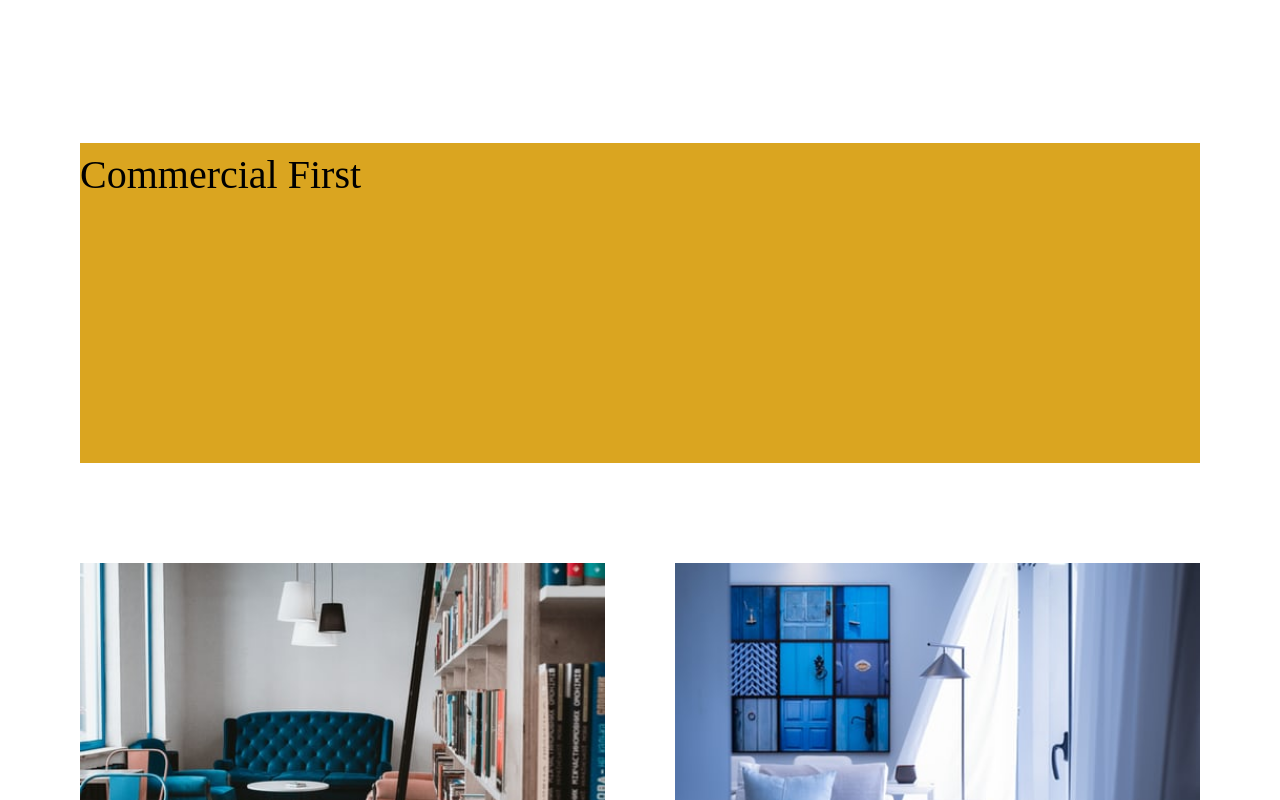
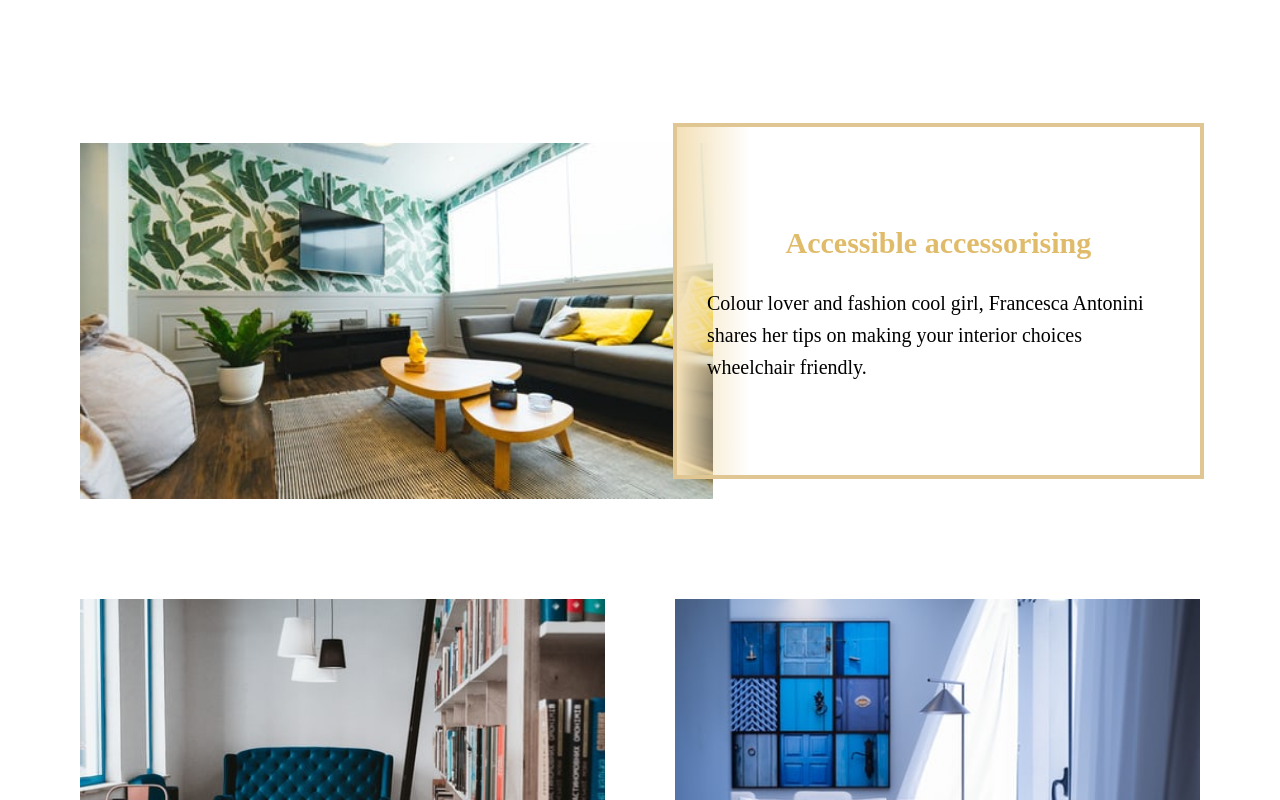
Before and after one commit to alexticovschi/lofter, a React (Create React App) app: page / in a window 1280 px wide. Shown: the part 2100-2900 px from the top of the page. Built offline with nearby package versions, Linux system fonts and the light colour scheme; a web font is replaced by a local one.

Commit message:
building the Commercial sections

```diff
--- a/src/components/CommercialFirst/CommercialFirst.jsx
+++ b/src/components/CommercialFirst/CommercialFirst.jsx
@@ -1,9 +1,25 @@
 import React from "react";
+import commercial from "../../Resources/img/commercial.jpg";
 
 import "./commercialFirst.scss";
 
 const CommercialFirst = () => {
-  return <section className="commercial-first">Commercial First</section>;
+  return (
+    <section className="commercial-first">
+      <img
+        src={commercial}
+        alt="commercial"
+        className="commercial-first__img"
+      />
+      <div className="commercial__article-container article__container">
+        <h2 className="article__container--title">Accessible accessorising</h2>
+        <p className="article__container--content">
+          Colour lover and fashion cool girl, Francesca Antonini shares her tips
+          on making your interior choices wheelchair friendly.
+        </p>
+      </div>
+    </section>
+  );
 };
 
 export default CommercialFirst;
--- a/src/components/CommercialFirst/commercialFirst.scss
+++ b/src/components/CommercialFirst/commercialFirst.scss
@@ -1,7 +1,42 @@
 .commercial-first {
     grid-column: center-start / center-end;
-    height: 40vh;
-    background: goldenrod;
     display: grid;
     grid-template-columns: 1.3fr 1fr;
+
+    @media (max-width: 700px) {
+        grid-column: full-start / full-end;
+        grid-template-columns: 1fr;
+        grid-template-rows: 2fr .6fr;
+
+    }
+
+    &__img {
+        width: 100%;
+    }
+
+    .article__container {
+        display: grid;
+        align-content: center;
+        justify-items: center;
+
+        grid-row-gap: 2rem;
+
+        border: .4rem solid rgb(223, 198, 146);
+        border: .4rem solid rgb(223, 198, 146);
+        background: linear-gradient(to right, rgb(243, 224, 183) 0%, rgba(255, 255, 255, 0) 14%);
+
+        transform: translate(-4rem, -2rem);
+        width: 109%;
+
+        &--title {
+            font-size: 3rem;
+            color: rgb(224, 187, 106);
+        }
+
+        &--content {
+            font-size: 2rem;
+            padding: 0 3rem;
+        }
+
+    }
 }
--- a/src/components/CommercialSecond/CommercialSecond.jsx
+++ b/src/components/CommercialSecond/CommercialSecond.jsx
@@ -1,11 +1,26 @@
 import React from "react";
+import commercial2 from "../../Resources/img/commercial2.jpg";
 
 import "./commercialSecond.scss";
 
 const CommercialSecond = () => {
   return (
     <section className="commercial-second">
-     Commercial second
+      <div className="commercial__article-container-second article__container-second">
+        <h2 className="article__container-second--title">
+          Interior design service
+        </h2>
+        <p className="article__container-second--content">
+          At LOFTER Interiors we have a dedicated interior design service
+          providing each client with a personalised interior design experience
+          from initial consultation through to completion.
+        </p>
+      </div>
+      <img
+        src={commercial2}
+        alt="commercial 2"
+        className="commercial-second__img"
+      />
     </section>
   );
 };
--- a/src/components/CommercialSecond/commercialSecond.scss
+++ b/src/components/CommercialSecond/commercialSecond.scss
@@ -1,9 +1,34 @@
 .commercial-second {
-    background-color: yellow;
-    height: 50vh;
     grid-column: center-start / center-end;
 
     display: grid;
     grid-template-columns: 1.3fr 1fr;
 
+    &__img {
+        width: 100%;
+    }
+
+    .article__container-second {
+        border: .4rem solid rgb(223, 198, 146);
+        background: linear-gradient(to left, rgb(243, 224, 183) 0%, rgba(255, 255, 255, 0) 14%);
+
+        display: grid;
+        align-content: center;
+        justify-items: center;
+        grid-row-gap: 5rem;
+
+        transform: translate(0rem, -3rem);
+        width: 108%;
+
+        &--title {
+            font-size: 3.5rem !important;
+            color: rgb(224, 187, 106);
+        }
+
+        &--content {
+            font-size: 2rem;
+            padding: 0 5rem;
+        }
+
+    }
 }
```
Also changed, not shown: src/Resources/img/commercial.jpg (added), src/Resources/img/commercial2.jpg (added).
